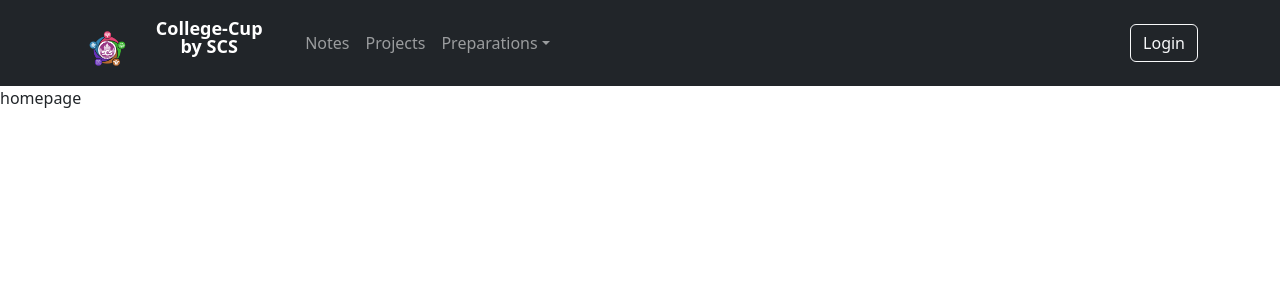
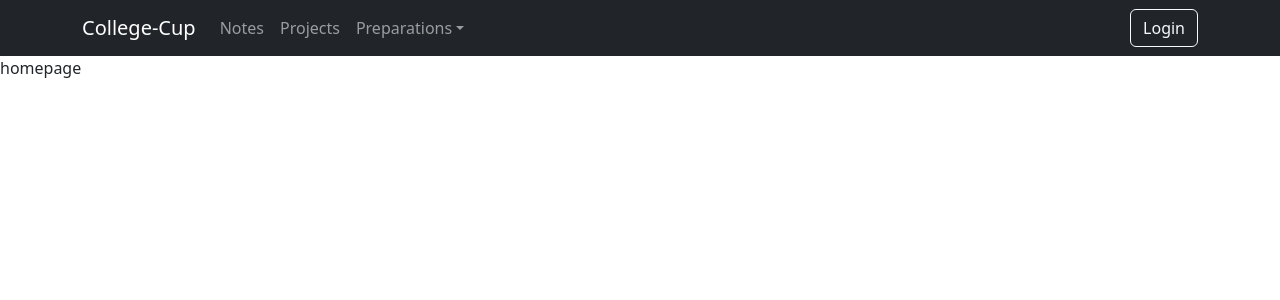
Before and after one commit to cryptic-pr03/college-cup, a React (Create React App) app in the folder frontend/: page / in a window 1280 px wide. Shown: the top 300 px of the page. Built offline with nearby package versions, Linux system fonts and the light colour scheme.

Commit message:
Revert "scs logo and text added"
This reverts commit 50c640246628a9c77328a1e446e24b03ece5173a.

```diff
--- a/frontend/src/components/NavBar.js
+++ b/frontend/src/components/NavBar.js
@@ -8,21 +8,7 @@ function NavBar() {
   return (
     <Navbar collapseOnSelect expand="lg" bg="dark" variant="dark">
       <Container>
-        <Navbar.Brand href="#home">
-          <img
-            alt=""
-            src="/Scs-Logo.png"
-            width="50"
-            height="50"
-            className="d-inline-block align-center"
-          />{" "}
-          <span
-            className="badge text-wrap align-center"
-            style={{ fontSize: "18px", width: "9rem" }}
-          >
-            College-Cup by SCS
-          </span>
-        </Navbar.Brand>
+        <Navbar.Brand href="/">College-Cup</Navbar.Brand>
         <Navbar.Toggle aria-controls="responsive-navbar-nav" />
         <Navbar.Collapse id="responsive-navbar-nav">
           <Nav className="me-auto">
```
Also changed, not shown: frontend/public/Scs-Logo.png (deleted).
